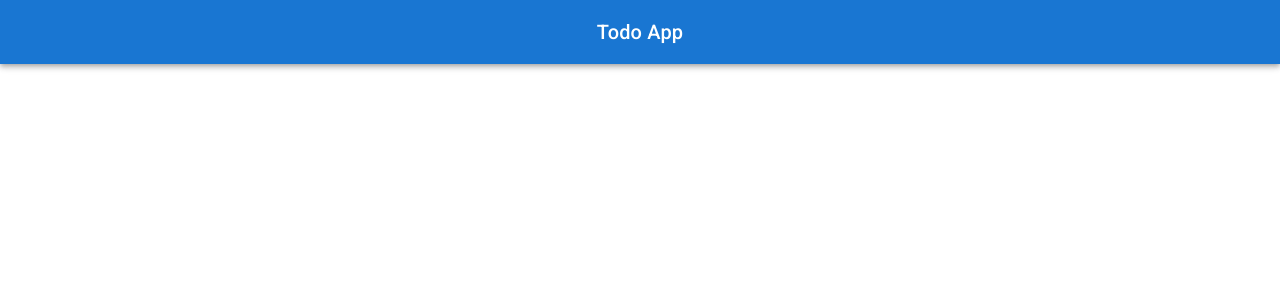
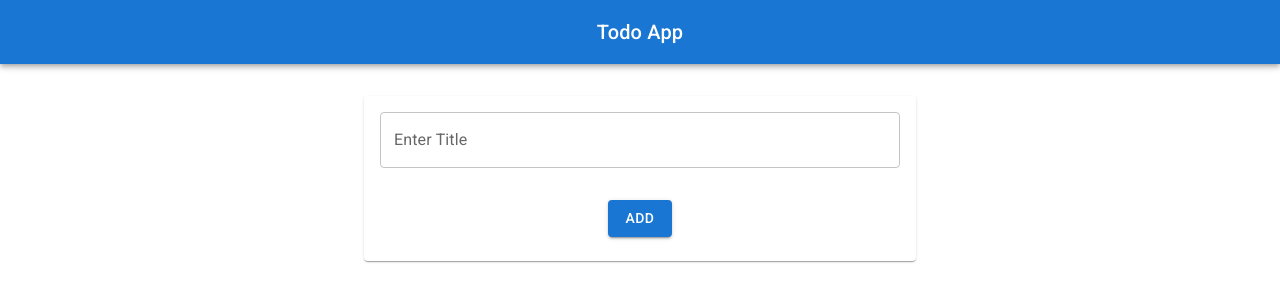
Before and after one commit to ivan-ngchakming/nextjs-todo, a Next.js app: page / in a window 1280 px wide. Shown: the top 302 px of the page. Built offline with nearby package versions, Linux system fonts and the light colour scheme.

Commit message:
render todo items

```diff
--- a/lib/todo/components/TodoItem.tsx
+++ b/lib/todo/components/TodoItem.tsx
@@ -2,12 +2,13 @@ import { CheckBox } from "@mui/icons-material";
 import { Box, IconButton, Typography } from "@mui/material";
 import EditIcon from "@mui/icons-material/Edit";
 import DeleteIcon from "@mui/icons-material/Delete";
+import { Todo } from "../type";
 
-const TodoItem = ({ title }: { title: string }) => {
+const TodoItem = ({ item }: { item: Todo }) => {
   return (
     <Box display="flex">
       <CheckBox />
-      <Typography sx={{ ml: 2, flexGrow: 1 }}>{title}</Typography>
+      <Typography sx={{ ml: 2, flexGrow: 1 }}>{item.content}</Typography>
       <IconButton>
         <EditIcon />
       </IconButton>
--- a/pages/index.tsx
+++ b/pages/index.tsx
@@ -1,10 +1,22 @@
-import { Box } from "@mui/material";
+import { Box, Container } from "@mui/material";
 import { Navbar } from "../lib/shared/components";
+import { NewItemForm, TodoItem } from "../lib/todo/components";
+import { useTodo } from "../lib/todo/contexts/TodoContext";
 
 export default function Home() {
+  const { items } = useTodo();
+
   return (
     <Box>
       <Navbar />
+      <Container maxWidth="sm" sx={{ mt: 4 }}>
+        <NewItemForm />
+        <Box mt={6}>
+          {items.map((item) => (
+            <TodoItem key={item.id} item={item} />
+          ))}
+        </Box>
+      </Container>
     </Box>
   );
 }
```
